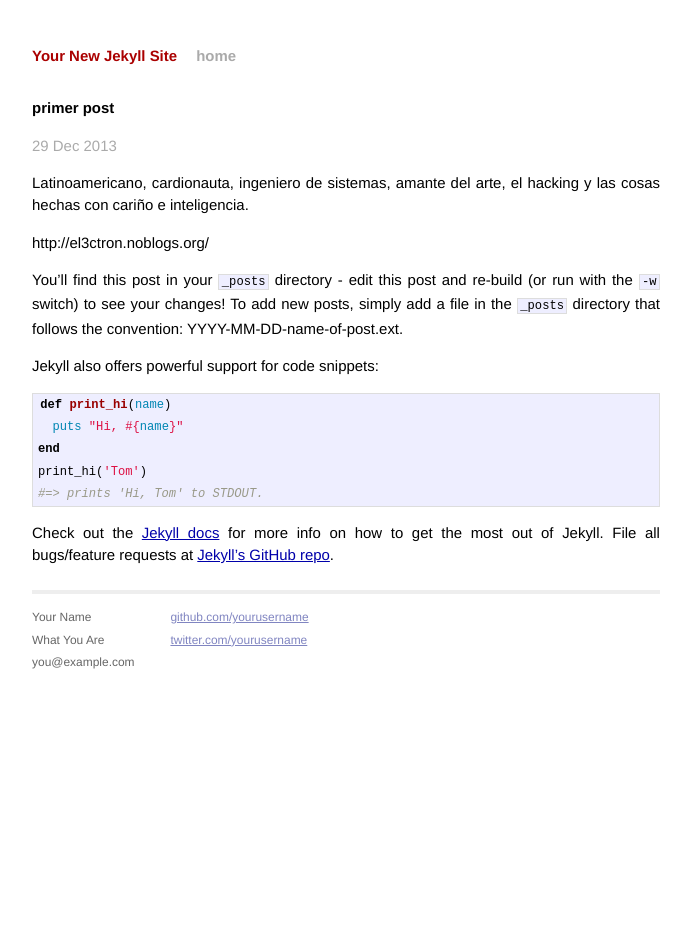
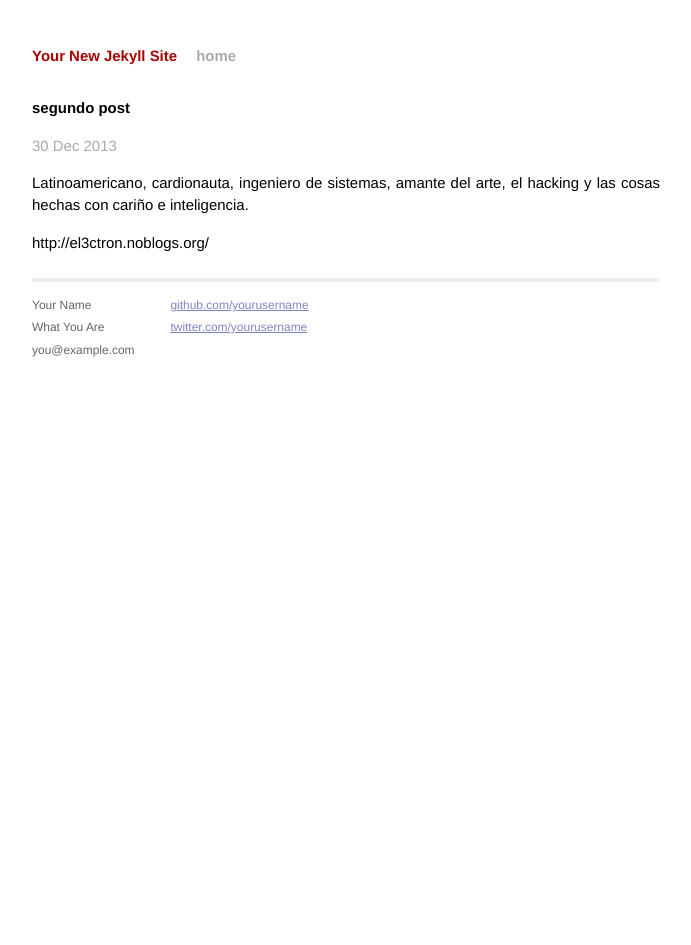
Before and after one commit to el3ctron/el3ctron.github.io, a Jekyll site: the page built from blog/_posts/2013-12-29-welcome-to-jekyll.markdown, in a window 1280 px wide. Shown: the whole page, without its empty margins (294-985 px from the left). Built offline with Jekyll 4.4.1, drawn with Linux system fonts in a browser that asks for light colours; Markdown is read by kramdown in place of the engine named in the settings.

```diff
--- a/blog/_posts/2013-12-29-welcome-to-jekyll.markdown
+++ b/blog/_posts/2013-12-29-welcome-to-jekyll.markdown
@@ -1,7 +1,7 @@
 ---
 layout: post
-title:  "primer post"
-date:   2013-12-29 14:48:19
+title:  "segundo post"
+date:   2013-12-30 17:48:19
 categories: post el3ctron
 ---
 
@@ -10,21 +10,3 @@
 http://el3ctron.noblogs.org/
 
 [el3ctron-gh]: https://github.com/el3ctron
-
-You'll find this post in your `_posts` directory - edit this post and re-build (or run with the `-w` switch) to see your changes!
-To add new posts, simply add a file in the `_posts` directory that follows the convention: YYYY-MM-DD-name-of-post.ext.
-
-Jekyll also offers powerful support for code snippets:
-
-{% highlight ruby %}
-def print_hi(name)
-  puts "Hi, #{name}"
-end
-print_hi('Tom')
-#=> prints 'Hi, Tom' to STDOUT.
-{% endhighlight %}
-
-Check out the [Jekyll docs][jekyll] for more info on how to get the most out of Jekyll. File all bugs/feature requests at [Jekyll's GitHub repo][jekyll-gh].
-
-[jekyll-gh]: https://github.com/mojombo/jekyll
-[jekyll]:    http://jekyllrb.com
```
